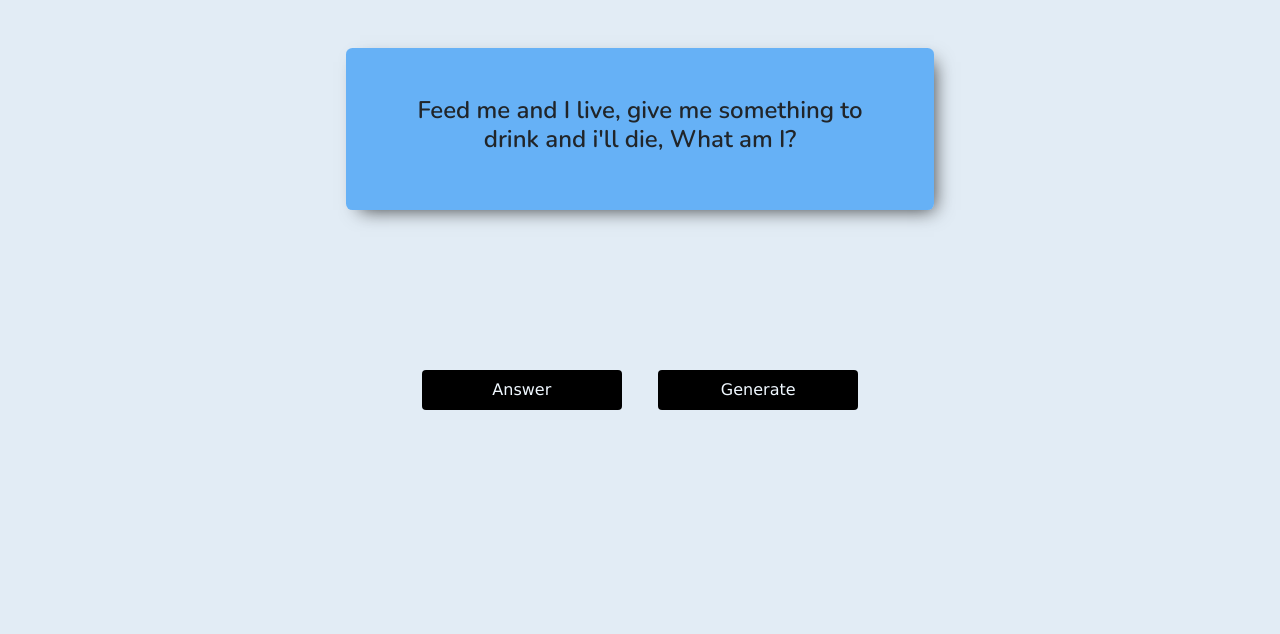
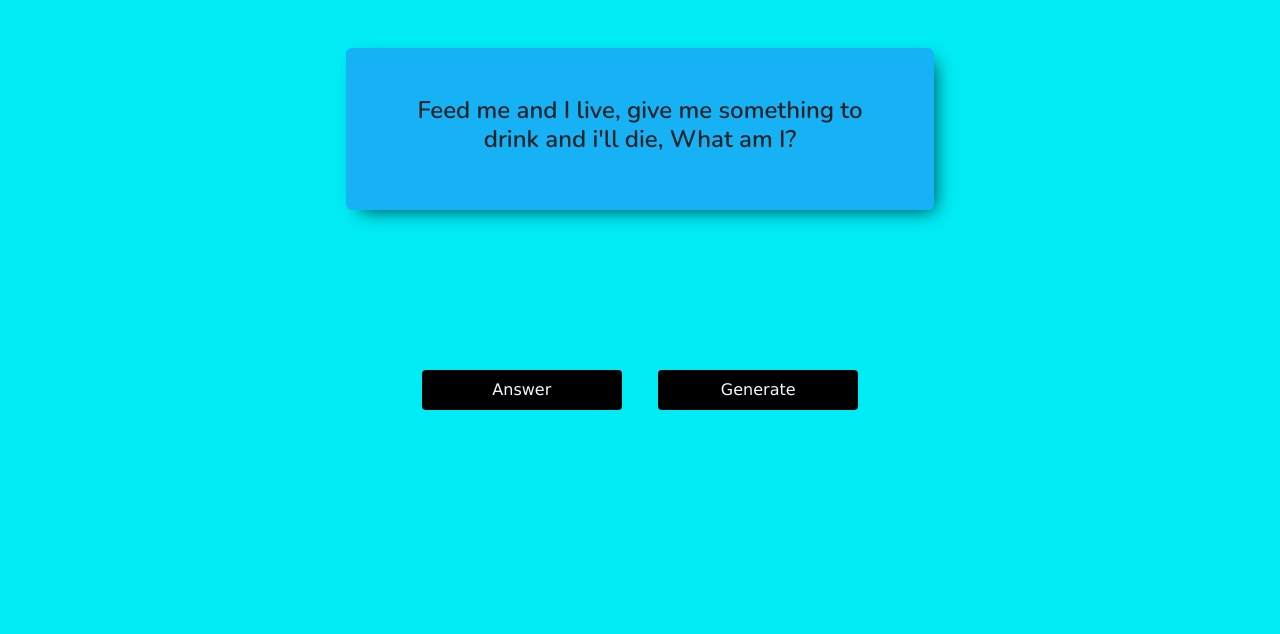
Before and after one commit to nikhil24min/nikhil24min.github.io, a plain HTML site: page index.html in a window 1280 px wide. Shown: the part 166-800 px from the top of the page. Drawn offline with nearby package versions, Linux system fonts and the light colour scheme; a web font is replaced by a local one.

Commit message:
Update index.html

```diff
--- a/index.html
+++ b/index.html
@@ -25,7 +25,7 @@
         body{
             height: 100vh;
             font-weight : 800;
-            background-color: rgb(226, 236, 245);
+            background-color: rgb(0, 236, 245);
         }
         .question-box{
             background-color: rgba(37, 146, 247, 0.648);
```
